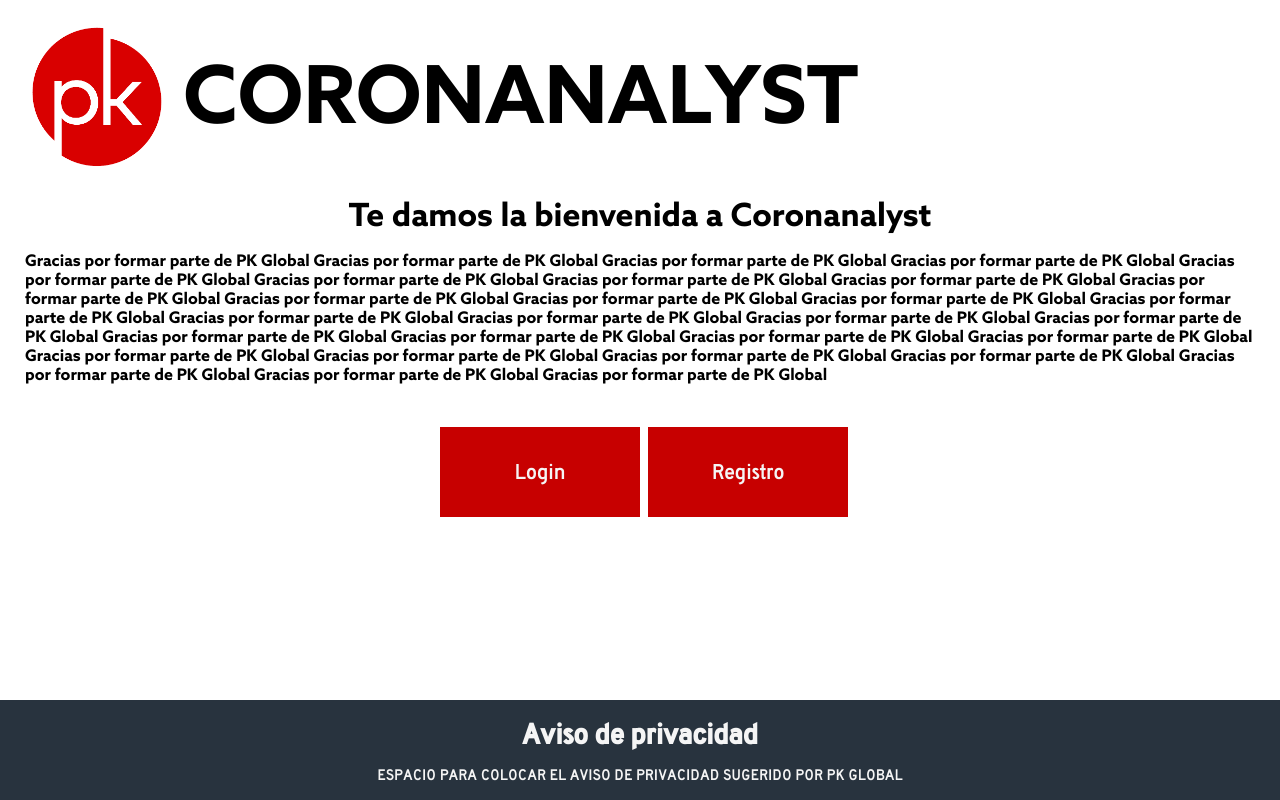
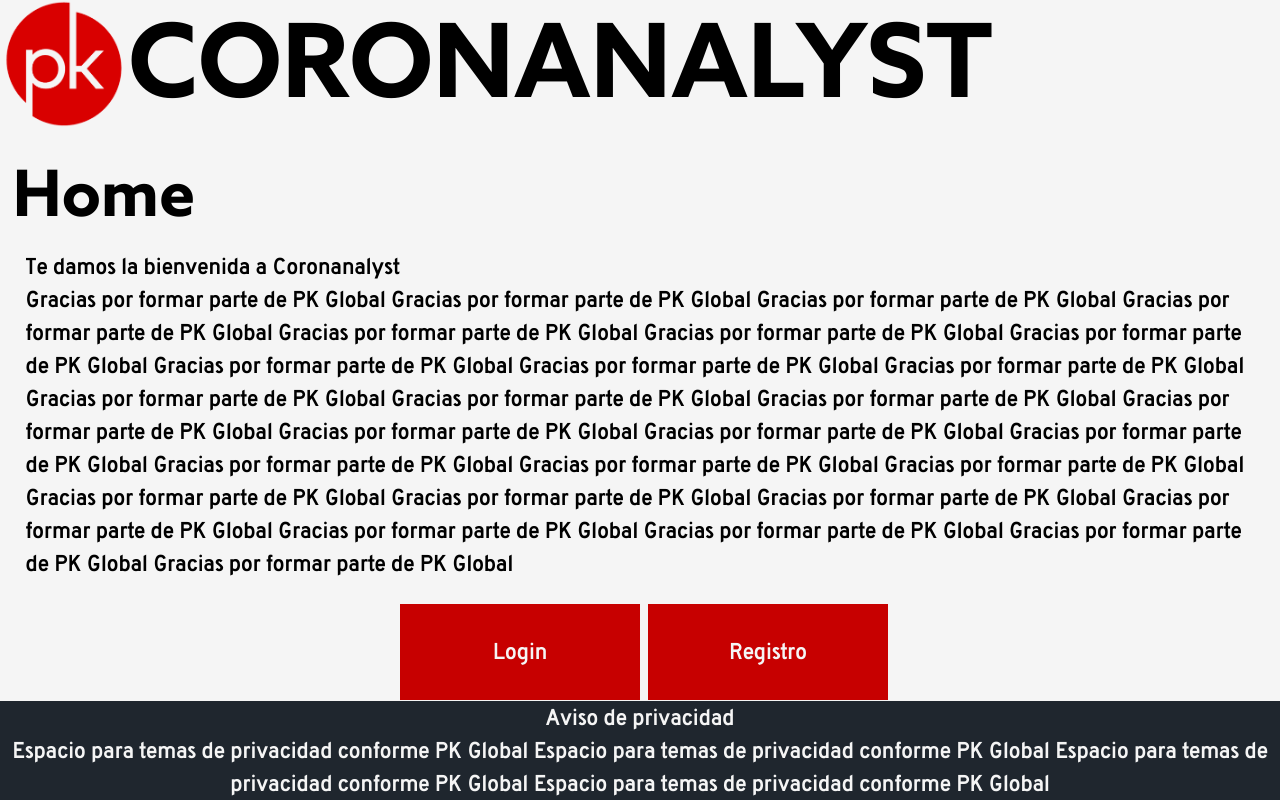
Before and after one commit to jesusej/CoronanalystNeocode, a React (Create React App) app in the folder client/: page /#/ in a window 1280 px wide. Built offline with nearby package versions, Linux system fonts and the light colour scheme; no server answers.

Commit message:
Cambios en diseño general

```diff
--- a/client/src/App.js
+++ b/client/src/App.js
@@ -35,6 +35,7 @@
 
   return (
     <HashRouter>
+      {/*
         <div>
           <div className="header">
           <NavLink exact to="/">
@@ -46,7 +47,7 @@
         </div>
         <div className = "centered-container">
           <div className = "centered-elements">
-                      {/* ^ Back End ^ */}
+
 
 
             <h3>{loginStatus + " " + id}</h3>
@@ -76,7 +77,7 @@
 
           </div>
 
-          {/* ^ Back End ^ */}
+
           </div>
         </div>
 
@@ -86,6 +87,54 @@
             <h3 className = "AvisoPrivacidad">Aviso de privacidad</h3>
             <p className = "descripcionAvisoPriv">ESPACIO PARA COLOCAR EL AVISO DE PRIVACIDAD SUGERIDO POR PK GLOBAL </p>
           </footer>
+        */}
+        {/* ^ Back End ^ */}
+
+
+        <div className="content">
+          <div className="header">
+            <NavLink exact to="/">
+              <img className="logo" src={pkglobal} alt="No se pudo cargar el logo"/></NavLink>
+              <div className ="coronanalysTitle">CORONANALYST</div>
+            </div>
+
+
+          <article className="main">
+            <LoginContext.Provider value={{ loginStatus, setLoginStatus }} >
+
+              <div className="conexiones">
+                <Route exact path="/" component={Home}/>
+                <Route path="/registro" component={Registro}/>
+
+
+                <idContext.Provider value = {{id, setId}} >
+                  <Route path="/login" component={Login}/>
+
+                  <Route path="/menu_usuario" component={MenuUsuario}/>
+                  <Route path="/menuCliente" component={MenuCliente}/>
+                  <Route path="/menuAdmin" component={MenuAdmin}/>
+
+                  <Route path="/datos_personales" component={DatosPersonales}/>
+                  <Route path="/encuesta" component={Encuesta}/>
+                </ idContext.Provider>
+
+                <Route path="/datos" component={Datos}/>
+                <Route path="/cuentas_admin" component={CuentasAdmin}/>
+              </div>
+
+            </ LoginContext.Provider>
+          </article>
+
+          <footer className="footer">
+            <div>Aviso de privacidad</div>
+            Espacio para temas de privacidad conforme PK Global
+            Espacio para temas de privacidad conforme PK Global
+            Espacio para temas de privacidad conforme PK Global
+            Espacio para temas de privacidad conforme PK Global
+          </footer>
+
+
+    </div>
 
 
     </HashRouter>
--- a/client/src/Home.js
+++ b/client/src/Home.js
@@ -6,17 +6,17 @@
   const history = useHistory();
 
   return(
-      <div>
-          <h1>Te damos la bienvenida a Coronanalyst</h1>
-          <p  className = "textoBienvenida">Gracias por formar parte de PK Global Gracias por formar parte de PK Global Gracias por formar parte de PK Global Gracias por formar parte de PK Global Gracias por formar parte de PK Global Gracias por formar parte de PK Global Gracias por formar parte de PK Global Gracias por formar parte de PK Global Gracias por formar parte de PK Global Gracias por formar parte de PK Global Gracias por formar parte de PK Global Gracias por formar parte de PK Global Gracias por formar parte de PK Global Gracias por formar parte de PK Global Gracias por formar parte de PK Global Gracias por formar parte de PK Global Gracias por formar parte de PK Global Gracias por formar parte de PK Global Gracias por formar parte de PK Global Gracias por formar parte de PK Global Gracias por formar parte de PK Global Gracias por formar parte de PK Global Gracias por formar parte de PK Global Gracias por formar parte de PK Global Gracias por formar parte de PK Global Gracias por formar parte de PK Global Gracias por formar parte de PK Global Gracias por formar parte de PK Global </p>
+      <div className="main">
+        <div className = "titulo"><h1>Home</h1></div>
+            <div  className = "main__text">
+            <div>Te damos la bienvenida a Coronanalyst</div>
+              Gracias por formar parte de PK Global Gracias por formar parte de PK Global Gracias por formar parte de PK Global Gracias por formar parte de PK Global Gracias por formar parte de PK Global Gracias por formar parte de PK Global Gracias por formar parte de PK Global Gracias por formar parte de PK Global Gracias por formar parte de PK Global Gracias por formar parte de PK Global Gracias por formar parte de PK Global Gracias por formar parte de PK Global Gracias por formar parte de PK Global Gracias por formar parte de PK Global Gracias por formar parte de PK Global Gracias por formar parte de PK Global Gracias por formar parte de PK Global Gracias por formar parte de PK Global Gracias por formar parte de PK Global Gracias por formar parte de PK Global Gracias por formar parte de PK Global Gracias por formar parte de PK Global Gracias por formar parte de PK Global Gracias por formar parte de PK Global Gracias por formar parte de PK Global Gracias por formar parte de PK Global Gracias por formar parte de PK Global Gracias por formar parte de PK Global </div>
+            <div className = "centered-container">
+              <button onClick={()=> history.push("/login")}>Login</button>
+              <button onClick={()=> history.push("/registro")}>Registro</button>
+            </div>
+      </div>
 
-        <div >
-          <div className = "centeredContainer">
-            <button onClick={()=> history.push("/login")}>Login</button>
-            <button onClick={()=> history.push("/registro")}>Registro</button>
-            </div>
-        </div>
-      </div>
   );
   }
 
--- a/client/src/Login.js
+++ b/client/src/Login.js
@@ -2,9 +2,12 @@
 import Axios from "axios";
 import { Redirect } from "react-router-dom";
 import { LoginContext, idContext } from './Helper/Context';
+import {useHistory} from "react-router-dom";
 
 
 function Login() {
+
+  const history = useHistory();
 
   //Para login
   const [username, setUsername] = useState("")
@@ -53,25 +56,41 @@
 
   return (
 
-    <div>
-      <h2>Login</h2>
+    <div className = "main">
 
-      <div className="centeredContainer">
-        <label className="login">Correo electrónico</label> <br />
+      <div className = "titulo"><h1>Login</h1></div>
+      <h2>Un gusto tenerte con nosotros {tipoCuenta}</h2>
+      <h2>{loginStatus}</h2>
+      <div className="centered-container__login">
+        Correo electrónico
+        </div>
+      <div className="centered-container__login">
         <input type="text" placeholder="micorreo@ejemplo.com" name="user" required
+
         onChange={(e) => {
           setUsername(e.target.value);
         }}
-        /> <br/> <br/>
 
-        <label className = "login">Contraseña</label> <br/>
-        <input type="password" placeholder="*******" name="pass" required
+        />
+      </div>
+
+      <div className="centered-container__login">
+        Contraseña
+        </div>
+      <div className="centered-container__login">
+        <input type="password" placeholder="*****" name="pass" required
+
           onChange={(e) => {
             setPassword(e.target.value);
+
         }}
-        /><br /> <br/>
+        />
 
-      <button onClick={login}>Log in</button> <br />
+      <div className = "centered-container">
+        <button onClick={()=> history.push("/")}>Home</button>
+        <button onClick={login}>Log in</button>
+      </div>
+
     </div>
 
 
@@ -81,6 +100,8 @@
 
 
     </div>
+
+
   );
 }
 
--- a/client/src/MenuCliente.js
+++ b/client/src/MenuCliente.js
@@ -8,12 +8,16 @@
   const history = useHistory();
     return(
 
-        <div className="menuCliente">
-          <h1>Menú de Cliente</h1>
-          <button onClick={()=> history.push("/")}>Visualizar Datos</button>
-          <button onClick={()=> history.push("/")}>Visualizar Datos Vista de Usuario</button>
-          <button onClick={()=> history.push("/cerrar_sesion")}>Cerrar Sesión</button>
-          <button onClick={()=> history.push("/login")}>Regresar a Log in</button>
+        <div className="main">
+          <div className = "titulo"><h1>Menú de Cliente</h1></div>
+          <div className = "centered-container__cliente">
+            <button className="button__cliente" onClick={()=> history.push("/")}>Visualizar Datos</button>
+            <button className="button__cliente" onClick={()=> history.push("/")}>Visualizar Datos v/Usuario</button>
+            <button className="button__cliente" onClick={()=> history.push("/cerrar_sesion")}>Cerrar Sesión</button>
+            <button className="button__cliente" onClick={()=> history.push("/login")}>Regresar a Log in</button>
+          </div>
+
+
         </div>
     );
 }
--- a/client/src/index.css
+++ b/client/src/index.css
@@ -193,7 +193,7 @@
 
 /*********************************/
 
-/*Tipografía*/
+/*
 @font-face {
   font-family: "titleFont";
   src: url("fonts/AzoSans-Bold.ttf");
@@ -203,8 +203,6 @@
   font-family: "textFont";
   src: url("fonts/Roadgeek_2005_Series_D.ttf")
 }
-
-/*Clases predeterminadas*/
 
 h1{
     width:800px;
@@ -297,7 +295,7 @@
 
 
 
-/*Clases personalizadas*/
+
 
 .logo {
   width: 9rem;
@@ -345,3 +343,178 @@
 .datosPersonales{
   font-style: normal;
 }
+
+*/
+
+@font-face {
+  font-family: "titleFont";
+  src: url("fonts/AzoSans-Bold.ttf");
+}
+
+@font-face {
+  font-family: "textFont";
+  src: url("fonts/Roadgeek_2005_Series_D.ttf")
+}
+
+* {
+  font-family: "textFont";
+  font-size: 3vh;
+  margin: 0;
+  padding: 0;
+}
+
+.content{
+  display: flex;
+  flex-direction: column;
+  height: 100vh;
+
+
+}
+
+.header{
+  background-color: whitesmoke;
+  flex-basis: 100px;
+  display: inline-flex;
+  margin: 0;
+
+}
+.logo {
+  height: 10vmax;
+  margin: 0;
+}
+
+.coronanalysTitle{
+  font-family: "titleFont";
+  font-size: 8vw;
+  margin-top: 1vh;
+}
+
+.main{
+  background-color:whitesmoke;
+  flex-basis: 300px;
+  flex-grow: 2;
+  flex-shrink: 1;
+  overflow: scroll;
+
+}
+
+h1{
+  font-family: "titleFont";
+  font-size: 8vh;
+  padding: 0;
+  margin-left: 1vw;
+}
+
+h2{
+  font-family: "titleFont";
+  font-size: 3vh;
+  padding: 0;
+  margin-left: 1vw;
+  text-transform: uppercase;
+}
+
+.main__text{
+  padding: 1vw 2vw 2vw 2vw;
+  padding-bottom: 0;
+  align-content: center;
+  justify-content: center;
+  overflow: scroll;
+}
+
+
+button {
+  width: 30vmin;
+  height: 12vh;
+  background-color: #c70000;
+  border-color: #c70000;
+  border-style: solid;
+  border-width: 4px;
+  color: whitesmoke;
+  margin: 3vh 0 0 1vh;
+  transition: all .3s linear;
+  transition-property: all;
+  transition-duration: .3s;
+
+  overflow-x: hidden;
+
+}
+
+button:hover{
+  background-color: whitesmoke;
+  color: red;
+}
+
+.button__cliente{
+  width: 35vh;
+  height: 20vh;
+  background-color: #c70000;
+  border-color: #c70000;
+  border-style: solid;
+  border-width: 8px;
+  color: whitesmoke;
+  transition: all .3s linear;
+  transition-property: all;
+  transition-duration: .3s;
+
+  overflow-x: hidden;
+
+}
+
+.centered-container{
+  text-align: center;
+
+}
+
+.centered-container__login{
+  font-family: "titleFont";
+  font-size: 5vh;
+  text-align: center;
+  margin: 1vh;
+}
+
+.centered-container__cliente{
+  flex-wrap: wrap;
+  font-family: "titleFont";
+  font-size: 5vh;
+  margin: 1vh;
+  text-align: center;
+}
+
+.footer{
+  background-color: rgb(31, 38, 46);
+  flex-grow: 2;
+  text-align: center;
+  flex-shrink: 10;
+  color: whitesmoke;
+
+}
+
+
+
+
+
+
+/* RESPONSIVE */
+@media screen and (min-width: 700px) {
+  .content{
+      display: grid;
+      grid-template-columns: repeat(4, 1fr);
+      grid-template-rows: 20vh 1fr 1fr 1fr 1fr 1fr 1fr 1fr 1fr;
+  }
+
+  .header{
+      grid-row: 1 / 2;
+      grid-column: 1 / span 4;
+  }
+
+  .main{
+      grid-row: 2 / 9;
+      grid-column: 1 / span 4;
+  }
+
+  .footer{
+      grid-row: 9 / 10;
+      grid-column: 1 / span 4;
+  }
+
+}
```
Also changed, not shown: client/package.json (+7 -1 lines), 2 other files (tests, documents, lock files or other folders).
